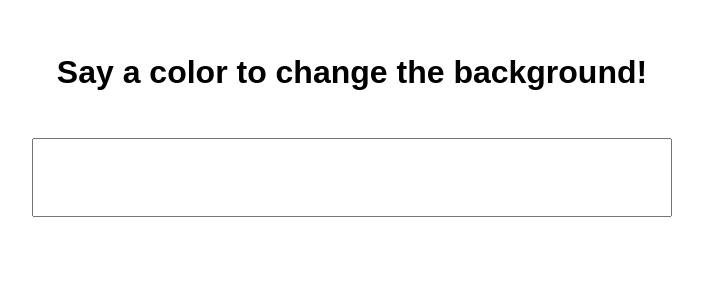
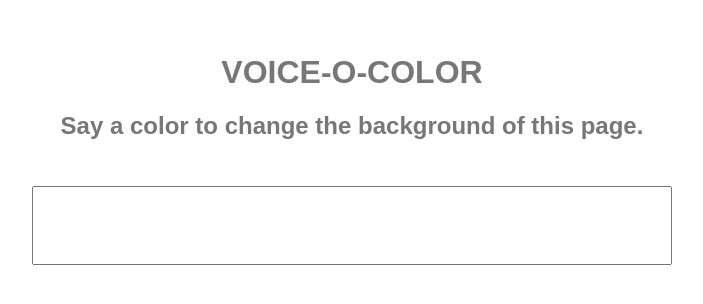
Before and after one commit to JackpineStudio/voice-o-color, a plain HTML site: page index.html in a window 1280 px wide. Shown: the part 202-506 px from the top of the page, without its empty margins (288-991 px from the left). Drawn offline with Linux system fonts and the light colour scheme.

Commit message:
name change

```diff
--- a/index.html
+++ b/index.html
@@ -1,10 +1,11 @@
 <html>
 <head>
+  <title>VOICE-O-COLOR</title>
   <style>
     body{
       font-family: Arial, sans-serif;
       margin: 20% auto;
-
+      color: #777;
     }
     input{
       width: 50%;
@@ -12,22 +13,22 @@
       padding: 10px;
       font-size: 3em;
     }
-    h1{
+    h1, h2{
       text-align:center;
+      color:#777;
     }
   </style>
 </head>
     <body>
-        <h1>Say a color to change the background!</h1>
-        <input  id="speech" x-webkit-speech />
+        <h1>VOICE-O-COLOR</h1>
+        <h2>Say a color to change the background of this page.</h2>
+        <input id="speech" x-webkit-speech />
 
          <script>
         var test = document.getElementById('speech');
         test.onwebkitspeechchange = function() {
             //if(test.value =="red")
                 document.body.style.backgroundColor = test.value;
-
-
         }
 
     </script>
```
Lines whose indentation alone changed are shown as unchanged.
